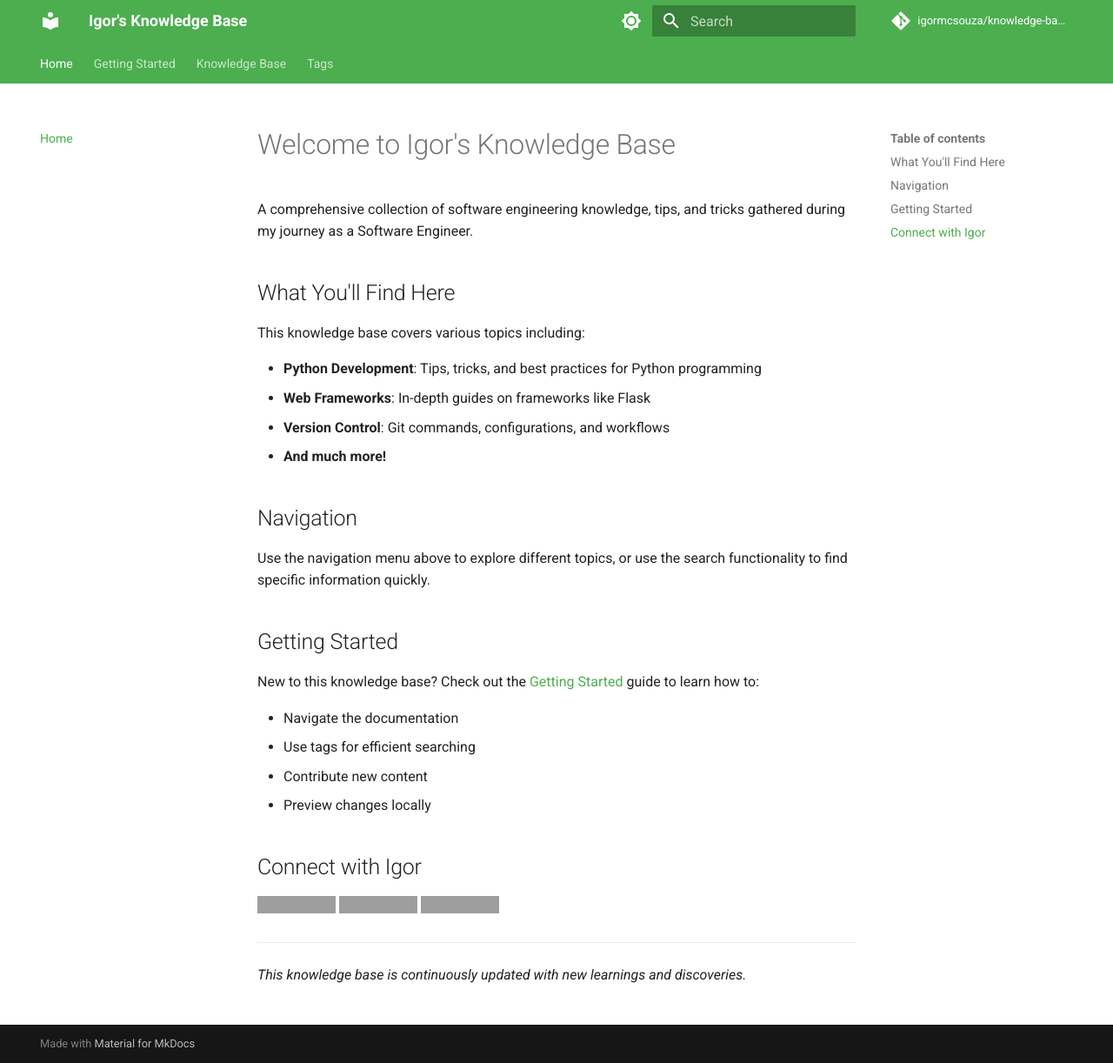
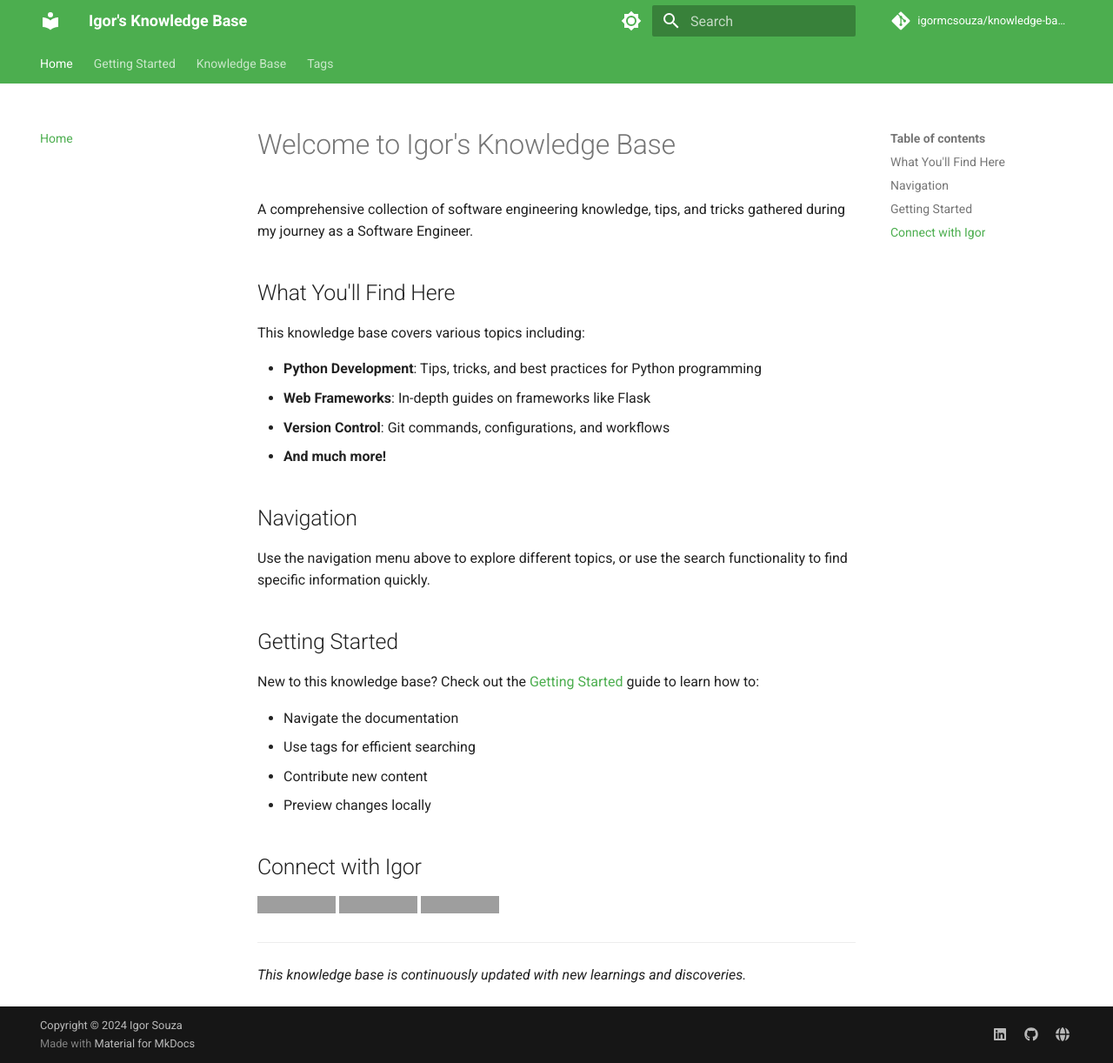
Before and after one commit to igormcsouza/knowledge-base, an MkDocs documentation site: the page built from docs/index.md, in a window 1280 px wide and 1222 px high. Shown: the whole window at 87% size. Built offline with MkDocs 1.6.1 and Material for MkDocs 9.7.7, drawn with Linux system fonts in a browser that asks for light colours; comment, search, counter and statistics services are not loaded; grey boxes are pictures that could not be loaded.

Commit message:
Fix CI workflow and add footer with social links
Co-authored-by: igormcsouza <38996012+igormcsouza@users.noreply.github.com>

```diff
--- a/mkdocs.yml
+++ b/mkdocs.yml
@@ -32,6 +32,20 @@ theme:
         icon: material/brightness-4
         name: Switch to light mode
 
+extra:
+  social:
+    - icon: fontawesome/brands/linkedin
+      link: https://www.linkedin.com/in/igormcsouza/
+      name: LinkedIn
+    - icon: fontawesome/brands/github
+      link: https://github.com/igormcsouza
+      name: GitHub
+    - icon: fontawesome/solid/globe
+      link: https://igormcsouza.github.io/
+      name: Personal Website
+
+copyright: Copyright &copy; 2024 Igor Souza
+
 plugins:
   - search
   - tags
```
Also changed, not shown: 2 other files.
